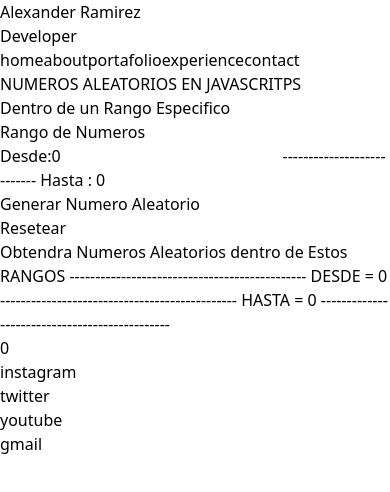
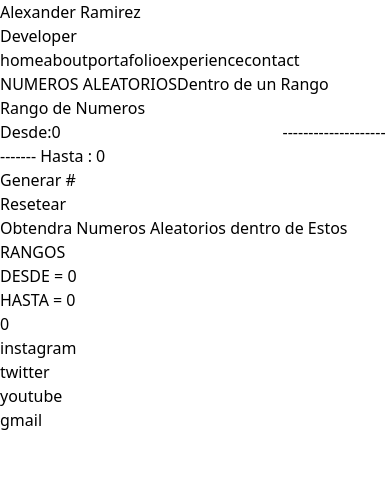
Before and after one commit to SPOKER19/PortafolioAlexRam, a React (Create React App) app: page /A004NumAleatoriosDentroRango in a window 390 px wide. Shown: the top 492 px of the page. Built offline with nearby package versions, Linux system fonts and the light colour scheme; what @material-tailwind/react, @web3uikit/core would draw is missing.

Commit message:
Comparar Array & Num Aleat Dentro de Rango

```diff
--- a/src/01_CompWeb/A003CompararArrays.js
+++ b/src/01_CompWeb/A003CompararArrays.js
@@ -1,9 +1,11 @@
-import React from 'react';
+import React, { useState } from 'react';
 import { Buffer } from 'buffer';
 
 
 
 export const A003CompararArrays = () => {
+
+    const[ boolMostrarMsj, setBoolMostrarMsj ] = useState(false);
 
     let array1 = [1, 2, 3, 4, 6, 7, 8]
     let array2 = array1;
@@ -18,6 +20,7 @@ export const A003CompararArrays = () => {
     const buf5 = Buffer.from(array5);
 
     const fxCompararArrays = () => {
+      setBoolMostrarMsj(true);
       console.log("PREGUNTA = el Array 1 y 2 Son IGUALES = ", buf1.equals(buf2));
       console.log("PREGUNTA = el Array 1 y 3 Son IGUALES = ", buf1.equals(buf3));
       console.log("PREGUNTA = el Array 1 y 4 Son IGUALES = ", buf1.equals(buf4));
@@ -37,12 +40,14 @@ export const A003CompararArrays = () => {
       console.log("PREGUNTA = el Array 5 y 4 Son IGUALES = ", buf5.equals(buf4));
       console.log("PREGUNTA = el Array 5 y 5 Son IGUALES = ", buf5.equals(buf5));
       console.log("--------------------------------------------------------------");
+
     }
 
 
 
   return (
-        <div className='flex flex-col items-center justify-around'>
+        <div className='flex flex-col items-center justify-around h-full w-ful'>
+          <div className='mt-24'></div>
           <div className='flex flex-col items-center justify-center pt-5'>
             <button className='p-4 bg-blue-600'
                     onClick={fxCompararArrays}
@@ -50,6 +55,12 @@ export const A003CompararArrays = () => {
                 COMPARAR ARRAYS
             </button>
           </div>
+          <div className='flex flex-col items-center justify-center pt-14'>
+            {(boolMostrarMsj)
+              ? <div className='text-xs'> DEBE VER LA CONSOLA EN LA PC </div>
+              :  ""
+            }
+          </div>
         </div>
   )
 }
--- a/src/01_CompWeb/A004NumAleatoriosDentroRango.js
+++ b/src/01_CompWeb/A004NumAleatoriosDentroRango.js
@@ -57,80 +57,81 @@ export const A004NumAleatoriosDentroRango = () => {
     }
 
     return (
-        <div className='flex flex-col items-center justify-around w-full h-full text-black border-2'>
-            <div className='flex flex-col items-center justify-center w-full px-3 py-6 bg-yellow-200 xs:flex-row'>
-                <div className='flex flex-col items-center justify-center w-full space-y-2 bg-green-400 border-2 h-96 sm:w-1/2'>
+        <div className='flex flex-col items-center justify-center w-full h-full text-black'>
+            <div className='mt-24'></div>
+            <div className='flex flex-col items-center justify-center w-full h-full mt-5 bg-yellow-200 md:mt-10 xs:flex-row'>
+                <div className='flex flex-col items-center justify-center w-full h-auto space-y-2 sm:w-1/2'>
                     <div className='flex flex-col items-center justify-center w-full text-center'>
                         <span className='text-sm font-bold sm:text-lg lg:text-2xl xl:text-3xl '>
-                            NUMEROS ALEATORIOS EN JAVASCRITPS
+                            NUMEROS ALEATORIOS
                         </span>
-                    </div>
-                    <div className='flex flex-col items-center justify-center w-full text-center'>
                         <span className='text-sm font-bold sm:text-lg lg:text-2xl xl:text-3xl '>
-                            Dentro de un Rango Especifico
+                            Dentro de un Rango
                         </span>
                     </div>
                     <div className='flex flex-col items-center justify-center w-full'>
                         <div className="flex flex-col items-center justify-center form-control">
                             <label className="label">
-                                <span className="font-bold text-black label-text">Rango de Numeros</span>
+                                <span className="text-base font-bold text-black label-text">Rango de Numeros</span>
                             </label>
                             <div className='flex flex-col items-center justify-center w-full'>
-                                <label className="input-group">
-                                    <span  className='bg-deep-orange-300'>Desde:</span>
+                                <label className="flex justify-center item-center input-group">
+                                    <span  className='px-2 pt-3 text-sm'>Desde:</span>
                                     <input  type="number"
                                             placeholder="Desde"
                                             onKeyDown={filtroPrimerNumero}
                                             onChange={fxHandlerPrimerNumero}
                                             value={primerNumero}
                                             disabled={boolBloquearInputNumber}
-                                            className="font-extrabold input input-bordered bg-blue-gray-300 hover:bg-white"
+                                            className="flex w-1/2 font-extrabold input input-bordered bg-blue-gray-300 hover:bg-white"
                                     />
                                 </label>
                                 <label className="label">
                                     <span className="font-bold text-black label-text">---------------------------</span>
                                 </label>
-                                <label className="input-group">
-                                    <span  className='bg-deep-orange-300'> Hasta : </span>
+                                <label className="flex justify-center item-center input-group">
+                                    <span  className='px-2 pt-3 text-sm'> Hasta : </span>
                                     <input  type="number"
                                             placeholder="Hasta"
                                             onKeyDown={filtroSegundoNumero}
                                             onChange={fxHandleSegundoNumero}
                                             value={segundoNumero}
                                             disabled={boolBloquearInputNumber}
-                                            className="font-extrabold input input-bordered bg-blue-gray-300 hover:bg-white"
+                                            className="flex w-1/2 font-extrabold input input-bordered bg-blue-gray-300 hover:bg-white"
                                     />
                                 </label>
                             </div>
                         </div>
                         {textoValoresCorrecto}
                     </div>
+                    <div className='flex flex-row items-center justify-center w-full py-5'>
                         <div className='flex flex-col items-center justify-center w-full text-white'>
-                        <button className='flex flex-col items-center justify-center px-3 py-4 font-semibold bg-blue-800 rounded-2xl hover:bg-brown-900 hover:text-yellow-300'
+                            <button className='flex flex-col items-center justify-center px-2 py-3 font-semibold bg-blue-800 rounded-2xl hover:bg-brown-900 hover:text-yellow-300'
                                     onClick={fxGenerarNumeroAleatorio}
                             >
-                            Generar Numero Aleatorio
+                                Generar #
                             </button>
                         </div>
                         <div className='flex flex-col items-center justify-center w-full text-white'>
-                        <button className='flex flex-col items-center justify-center px-3 py-4 font-semibold bg-red-600 rounded-2xl hover:bg-red-300 text-black'
+                            <button className='flex flex-col items-center justify-center px-2 py-3 font-semibold text-white bg-red-600 rounded-2xl hover:bg-red-300'
                                     onClick={fxLimpiarVariables}
                             >
                                 Resetear
                             </button>
                         </div>
                     </div>
-                <div className='flex flex-col items-center justify-center w-full bg-green-400 border-2 h-96 sm:w-1/2'>
-                    <div className='flex flex-col items-center justify-center'>
-                        <span>Obtendra Numeros Aleatorios dentro de Estos RANGOS </span>
-                        <span>----------------------------------------------</span>
-                        <span> DESDE = { primerNumero } </span>
-                        <span>----------------------------------------------</span>
-                        <span> HASTA  = { segundoNumero } </span>
-                        <span>----------------------------------------------</span>
                 </div>
-                    <div className='flex flex-col items-center justify-center pt-6'>
-                       <span className='text-4xl font-bold bg-red-600 text-white rounded-full p-6'>
+                <div className='flex flex-col items-center justify-center w-full h-auto py-5 bg-green-400 sm:w-1/2'>
+                    <div className='flex flex-col items-center justify-center text-sm text-center'>
+                        <span className='font-semibold md:text-lg'>Obtendra Numeros Aleatorios dentro de Estos RANGOS </span>
+
+                        <div className='flex flex-row items-center justify-center pt-5 text-lg text-center'>
+                            <div className='mr-4 font-bold'> DESDE = { primerNumero } </div>
+                            <div className='font-bold'> HASTA  = { segundoNumero } </div>
+                        </div>
+                    </div>
+                    <div className='flex flex-col items-center justify-center pt-3'>
+                       <span className='p-6 text-2xl font-bold text-white bg-red-600 rounded-full md:text-4xl'>
                             { numeroAleatorio }
                        </span>
                     </div>
--- a/src/01_CompWeb/ZComponentesRealizados.js
+++ b/src/01_CompWeb/ZComponentesRealizados.js
@@ -2,8 +2,8 @@ import React from 'react';
 import { Link } from 'react-router-dom';
 import CartonBingo from "../03_Imagenes/perfil/ComponentesRealizados/001_CartonDeBindoDelegacionEvnt.png";
 import MazoCartasAleatorio from "../03_Imagenes/perfil/ComponentesRealizados/002_MazoCartasAleatorios.png";
-import imag03 from "../03_Imagenes/perfil/ManejoTecnologia/imag_003.png";
-import imag04 from "../03_Imagenes/perfil/ManejoTecnologia/imag_004.png";
+import CompararArrays from "../03_Imagenes/perfil/ComponentesRealizados/003_CompararArrays.png";
+import NumAleatDentroRango from "../03_Imagenes/perfil/ComponentesRealizados/004_NumAleatDentroRango.png";
 import imag05 from "../03_Imagenes/perfil/ManejoTecnologia/imag_005.png";
 import imag06 from "../03_Imagenes/perfil/ManejoTecnologia/imag_006.png";
 import imag07 from "../03_Imagenes/perfil/ManejoTecnologia/imag_007.png";
@@ -15,8 +15,8 @@ export const ZComponentesRealizados = () => {
     const TrabajosRealizados = [
         { id: 1, src: CartonBingo, titulo: "Click en Carton de Bingo", link: "/A001DelegacionEventosJS" },
         { id: 2, src: MazoCartasAleatorio, titulo: "Mazo De Cartas Aleatorias", link: "/A002CreacionAleatoriaCartonesBingo" },
-        { id: 3, src: imag03, titulo: "Mi Imagen 3" },
-        { id: 4, src: imag04, titulo: "Mi Imagen 4" },
+        { id: 3, src: CompararArrays, titulo: "Comparar Arrays", link: "/A003CompararArrays"  },
+        { id: 4, src: NumAleatDentroRango, titulo: "# Aleatorio en Rango", link: "/A004NumAleatoriosDentroRango" },
         { id: 5, src: imag05, titulo: "Mi Imagen 5" },
         { id: 6, src: imag06, titulo: "Mi Imagen 6" },
         { id: 7, src: imag07, titulo: "Mi Imagen 7" },
```
Also changed, not shown: src/03_Imagenes/perfil/ComponentesRealizados/003_CompararArrays.png (added), src/03_Imagenes/perfil/ComponentesRealizados/004_NumAleatDentroRango.png (added). Lines whose indentation alone changed are shown as unchanged.
